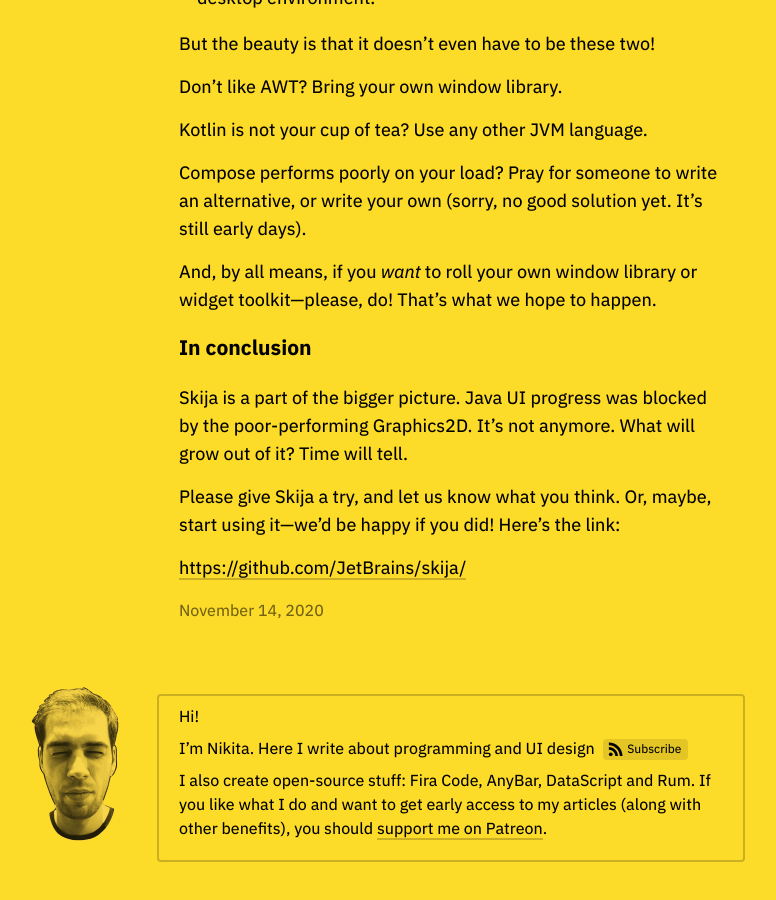
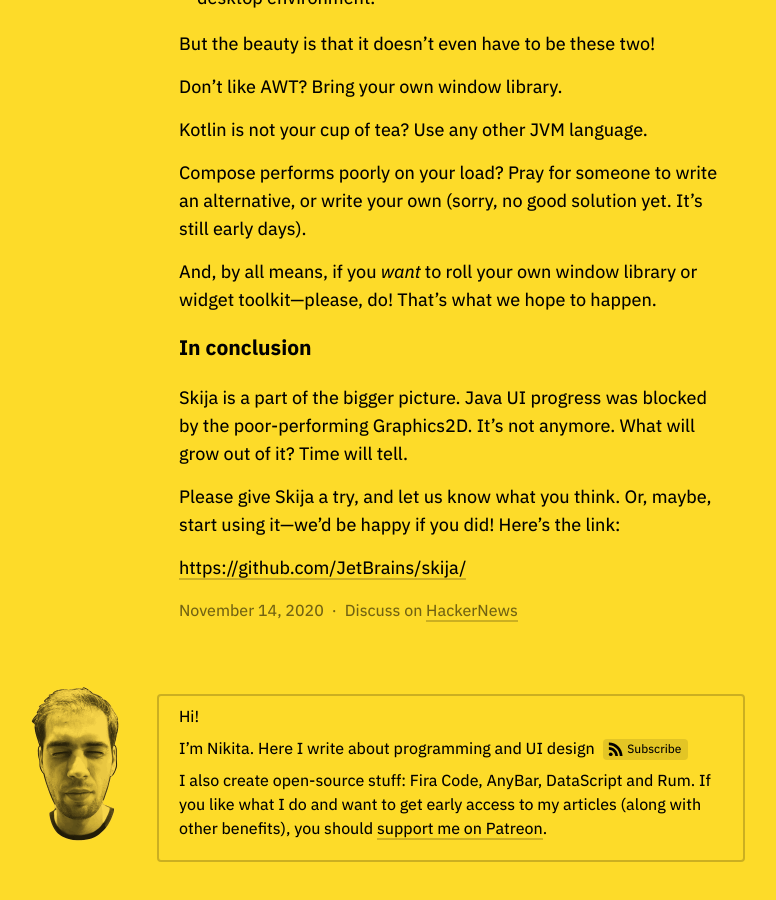
Before and after one commit to tonsky/tonsky.github.io, a Jekyll site: the page built from _posts/2020-11-14-skija.md, in a window 1280 px wide and 900 px high, scrolled down 5198 px. Shown: the whole window, without its empty margins (190-966 px from the left). Built offline with Jekyll 4.4.1, drawn with Linux system fonts in a browser that asks for light colours; some of the changed lines change nothing that is shown.

Commit message:
Skija HN link

```diff
--- a/_posts/2020-11-14-skija.md
+++ b/_posts/2020-11-14-skija.md
@@ -3,6 +3,7 @@
 title: "Graphics for JVM"
 category: blog
 summary: "Introducing Skija, Java bindings for Google graphics library, Skia"
+hackernews_id: 25121705
 ---
 
 Let’s say I want to build high-quality desktop apps. I also want to do it on JVM. Don’t get your hopes up—we are not there yet. But I have a plan.
```
